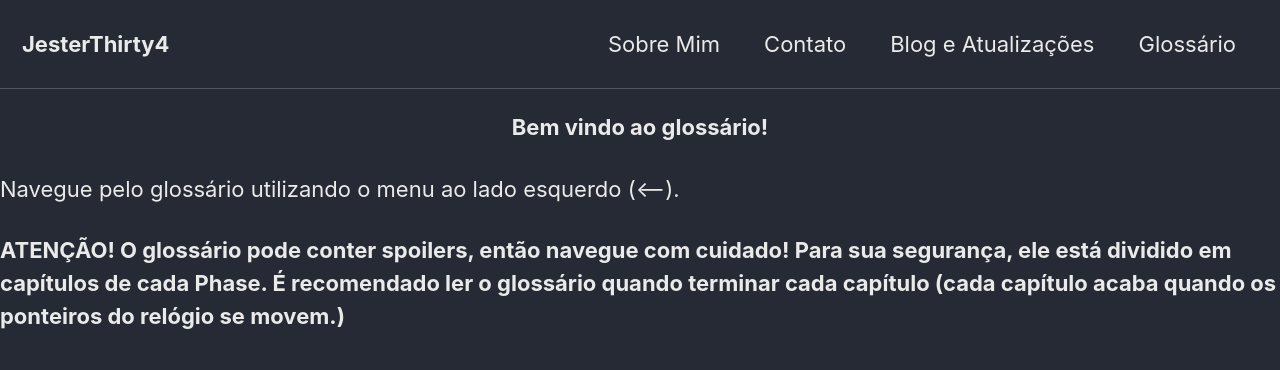
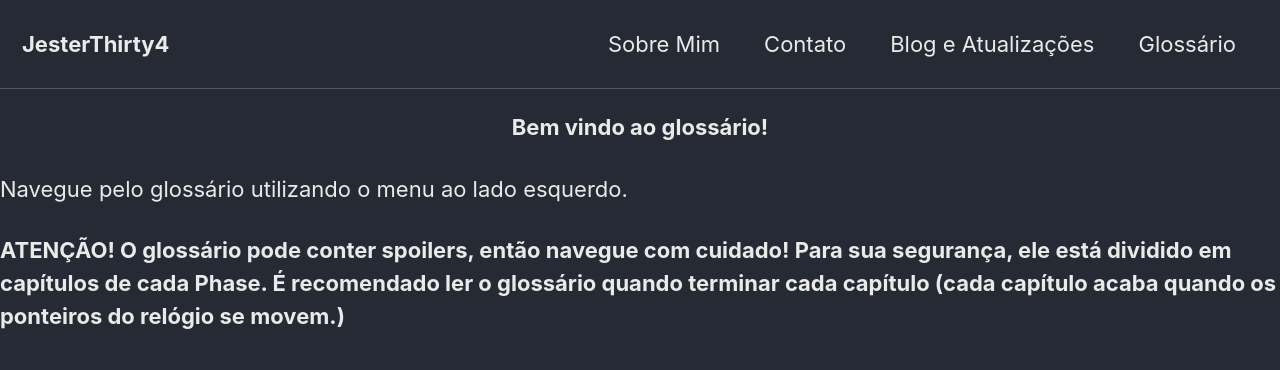
Before and after one commit to JesterThirty4/JesterThirty4.github.io, a Jekyll site: the page built from _pages/glossario.md, in a window 1280 px wide. Shown: the top 370 px of the page. Built offline with Jekyll 4.4.1, drawn with Linux system fonts in a browser that asks for light colours; cached includes are drawn as plain includes.

```diff
--- a/_pages/glossario.md
+++ b/_pages/glossario.md
@@ -8,6 +8,6 @@ sidebar:
 
 <p align=center><b>Bem vindo ao glossário!</b></p>
 
-Navegue pelo glossário utilizando o menu ao lado esquerdo (<--).
+Navegue pelo glossário utilizando o menu ao lado esquerdo.
 
 **ATENÇÃO! O glossário pode conter spoilers, então navegue com cuidado! Para sua segurança, ele está dividido em capítulos de cada Phase. É recomendado ler o glossário quando terminar cada capítulo (cada capítulo acaba quando os ponteiros do relógio se movem.)**
```
